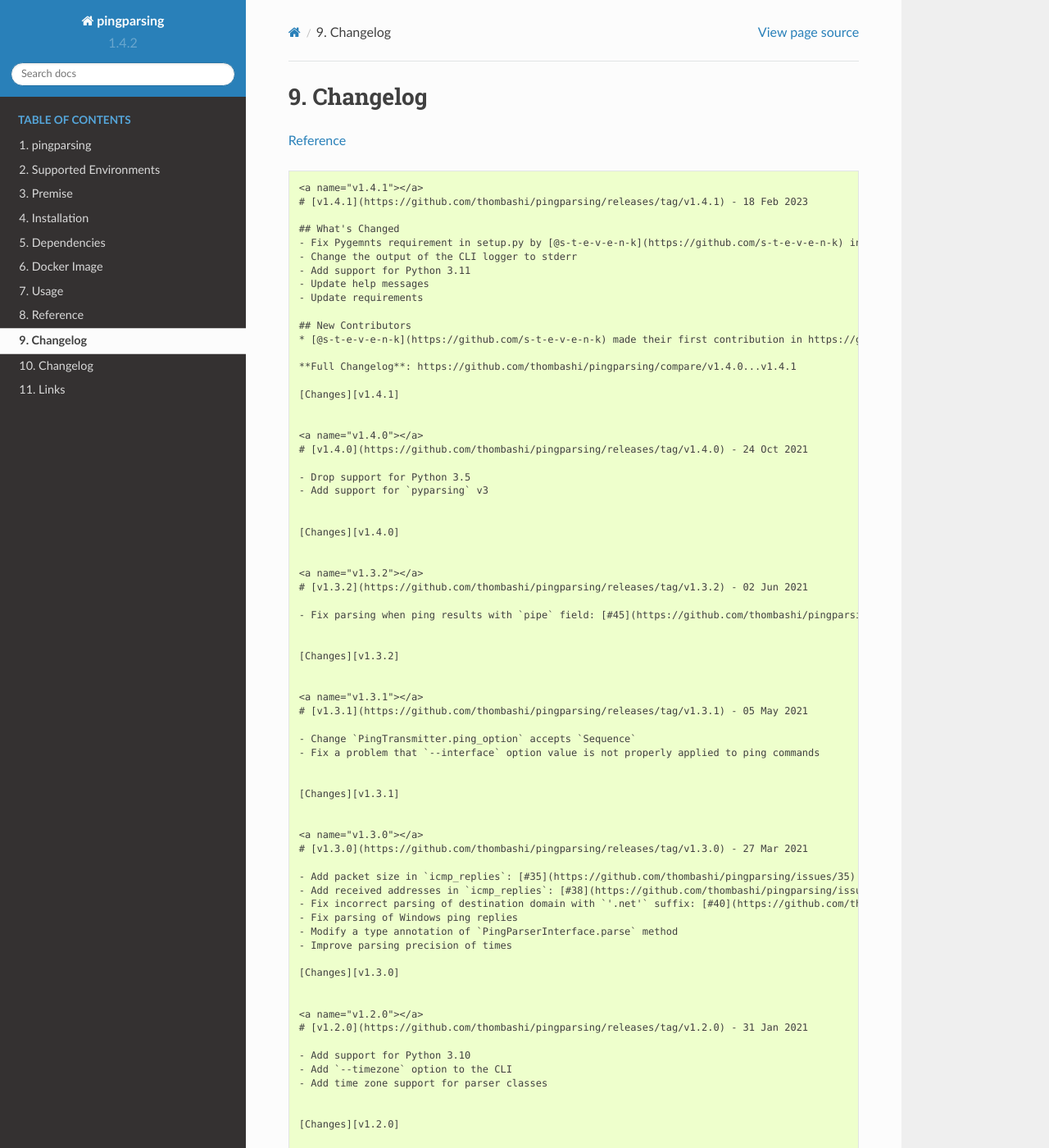
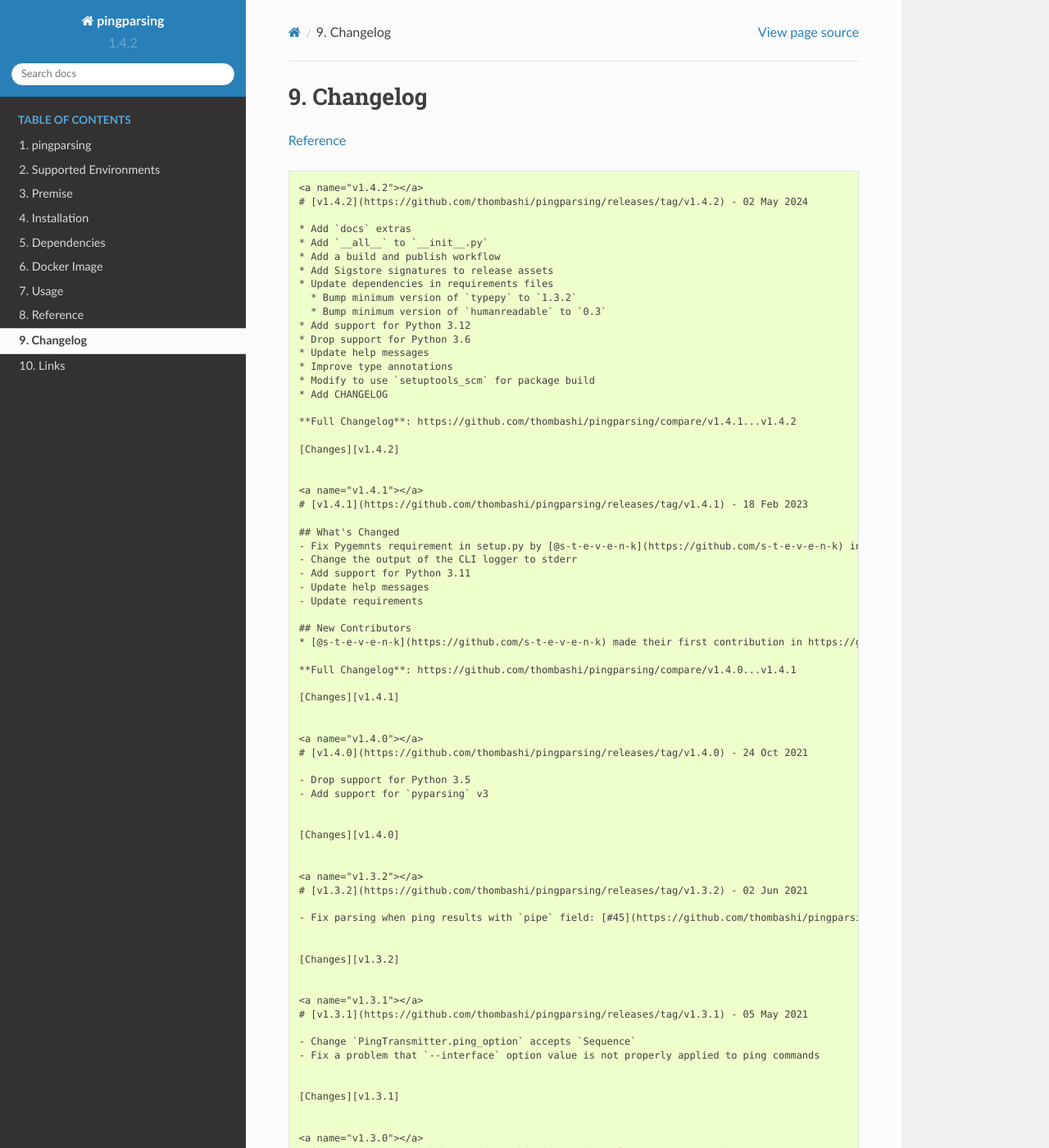
Before and after one commit to thombashi/pingparsing, a Sphinx documentation site: the page built from docs/pages/changelog_ref.rst, in a window 1280 px wide and 1400 px high. Shown: the whole window at 82% size. Built offline with Sphinx 7.4.7 and the Read the Docs theme 2.0.0, drawn with Linux system fonts in a browser that asks for light colours; some of the changed text lies outside the part shown.

Commit message:
Update CHANGELOG
Signed-off-by: Tsuyoshi Hombashi <tsuyoshi.hombashi@gmail.com>

```diff
--- a/docs/pages/CHANGELOG.md
+++ b/docs/pages/CHANGELOG.md
@@ -1,3 +1,25 @@
+<a name="v1.4.2"></a>
+# [v1.4.2](https://github.com/thombashi/pingparsing/releases/tag/v1.4.2) - 02 May 2024
+
+* Add `docs` extras
+* Add `__all__` to `__init__.py`
+* Add a build and publish workflow
+* Add Sigstore signatures to release assets
+* Update dependencies in requirements files
+  * Bump minimum version of `typepy` to `1.3.2`
+  * Bump minimum version of `humanreadable` to `0.3`
+* Add support for Python 3.12
+* Drop support for Python 3.6
+* Update help messages
+* Improve type annotations
+* Modify to use `setuptools_scm` for package build
+* Add CHANGELOG
+
+**Full Changelog**: https://github.com/thombashi/pingparsing/compare/v1.4.1...v1.4.2
+
+[Changes][v1.4.2]
+
+
 <a name="v1.4.1"></a>
 # [v1.4.1](https://github.com/thombashi/pingparsing/releases/tag/v1.4.1) - 18 Feb 2023
 
@@ -345,6 +367,7 @@
 [Changes][v0.2.5]
 
 
+[v1.4.2]: https://github.com/thombashi/pingparsing/compare/v1.4.1...v1.4.2
 [v1.4.1]: https://github.com/thombashi/pingparsing/compare/v1.4.0...v1.4.1
 [v1.4.0]: https://github.com/thombashi/pingparsing/compare/v1.3.2...v1.4.0
 [v1.3.2]: https://github.com/thombashi/pingparsing/compare/v1.3.1...v1.3.2
--- a/docs/pages/links.rst
+++ b/docs/pages/links.rst
@@ -1,8 +1,3 @@
-Changelog
-==========
-https://github.com/thombashi/pingparsing/releases
-
-
 .. include:: sponsors.rst
 
 
```
Also changed, not shown: CHANGELOG.md (+23 -0 lines).
